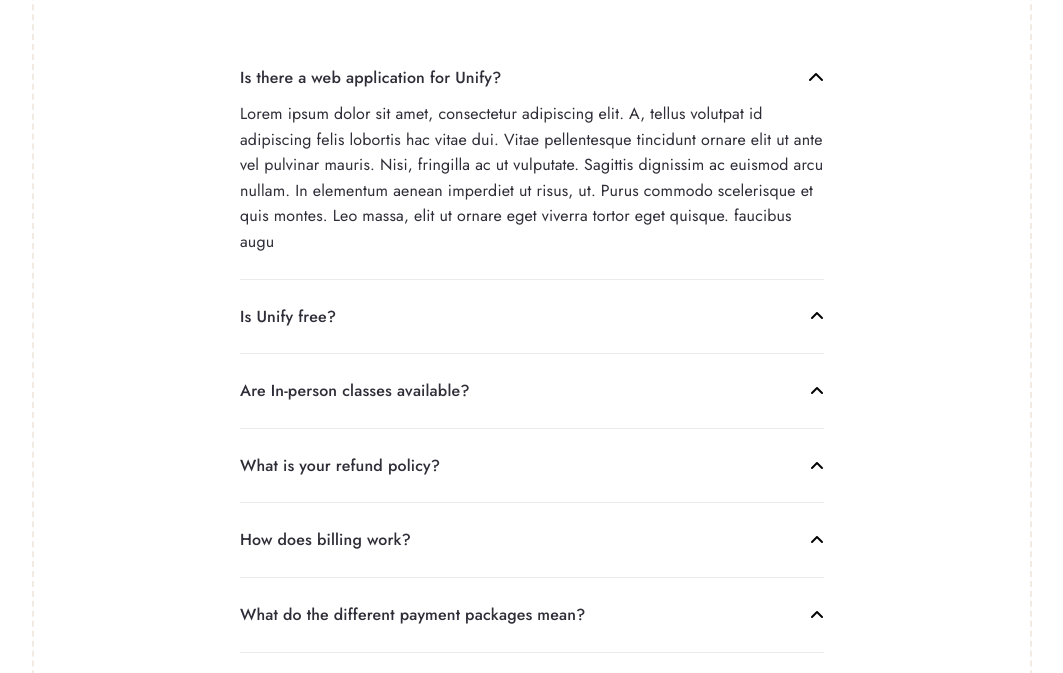
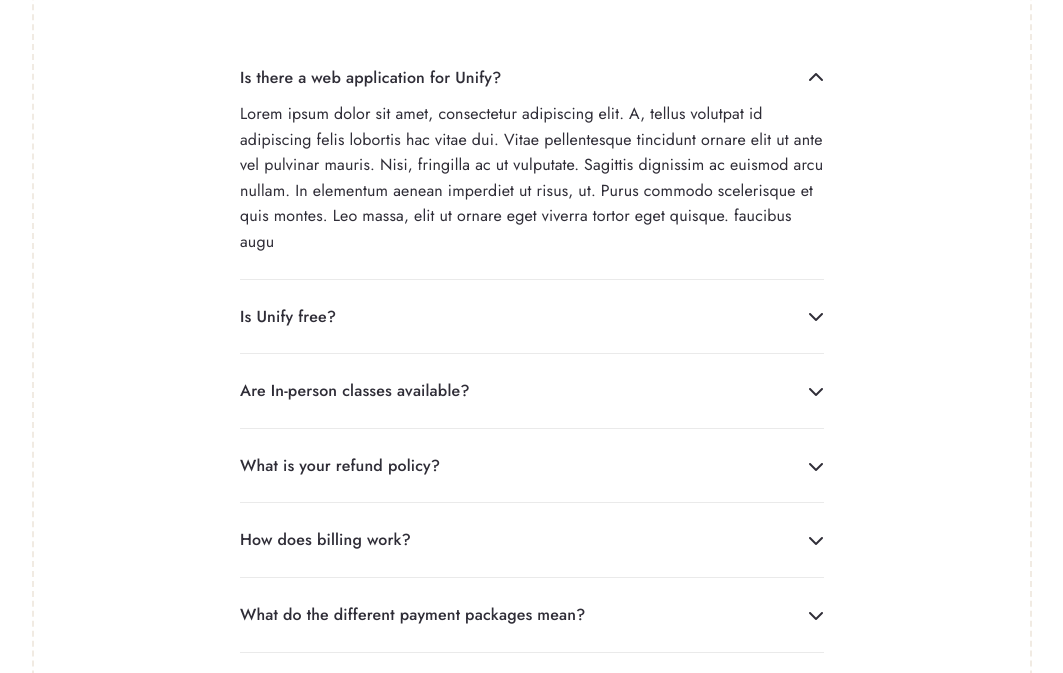
Before and after one commit to geekmaros/unify, a Vue app: page /faqs in a window 1280 px wide. Shown: the part 273-946 px from the top of the page, without its empty margins (108-1171 px from the left). Built offline with nearby package versions, Linux system fonts and the light colour scheme.

Commit message:
feature/ styled the arrow

```diff
--- a/src/views/FaqsView.vue
+++ b/src/views/FaqsView.vue
@@ -17,11 +17,11 @@
       <div
         class="accordion-item pb-6 border-b border-unify-light-stroke mx-7 sm:mx-20 lg:mx-206px max-w-[46.75rem]"
       >
-        <div class="question flex justify-between items-center">
+        <div class="question flex justify-between items-center cursor-pointer">
           <h3 class="text-unify-dark-300 font-medium leading-160 tracking-0.01">
             Is there a web application for Unify?
           </h3>
-          <i class="fa-solid fa-chevron-up"></i>
+          <i class="fa-solid fa-chevron-up text-unify-dark-300"></i>
         </div>
         <p
           class="answer text-unify-dark-300 mt-2.5 text-left md:leading-160 tracking-0.01"
@@ -39,60 +39,60 @@
       <div
         class="accordion-item py-6 border-b border-unify-light-stroke mx-7 sm:mx-20 lg:mx-206px max-w-[46.75rem]"
       >
-        <div class="question flex justify-between items-center">
+        <div class="question flex justify-between items-center cursor-pointer">
           <h3 class="text-unify-dark-300 font-medium leading-160 tracking-0.01">
             Is Unify free?
           </h3>
-          <i class="fa-solid fa-angle-up"></i>
+          <i class="fa-solid fa-chevron-down text-unify-dark-300"></i>
         </div>
       </div>
 
       <div
         class="accordion-item py-6 border-b border-unify-light-stroke mx-7 sm:mx-20 lg:mx-206px max-w-[46.75rem]"
       >
-        <div class="question flex justify-between items-center">
+        <div class="question flex justify-between items-center cursor-pointer">
           <h3 class="text-unify-dark-300 font-medium leading-160 tracking-0.01">
             Are In-person classes available?
           </h3>
-          <i class="fa-solid fa-angle-up"></i>
+          <i class="fa-solid fa-chevron-down text-unify-dark-300"></i>
         </div>
       </div>
 
       <div
         class="accordion-item py-6 border-b border-unify-light-stroke mx-7 sm:mx-20 lg:mx-206px max-w-[46.75rem]"
       >
-        <div class="question flex justify-between items-center">
+        <div class="question flex justify-between items-center cursor-pointer">
           <h3 class="text-unify-dark-300 font-medium leading-160 tracking-0.01">
             What is your refund policy?
           </h3>
-          <i class="fa-solid fa-angle-up"></i>
+          <i class="fa-solid fa-chevron-down text-unify-dark-300"></i>
         </div>
       </div>
 
       <div
         class="accordion-item py-6 border-b border-unify-light-stroke mx-7 sm:mx-20 lg:mx-206px max-w-[46.75rem]"
       >
-        <div class="question flex justify-between items-center">
+        <div class="question flex justify-between items-center cursor-pointer">
           <h3 class="text-unify-dark-300 font-medium leading-160 tracking-0.01">
             How does billing work?
           </h3>
-          <i class="fa-solid fa-angle-up"></i>
+          <i class="fa-solid fa-chevron-down text-unify-dark-300"></i>
         </div>
       </div>
 
       <div
         class="accordion-item py-6 border-b border-unify-light-stroke mx-7 sm:mx-20 lg:mx-206px max-w-[46.75rem]"
       >
-        <div class="question flex justify-between items-center">
+        <div class="question flex justify-between items-center cursor-pointer">
           <h3 class="text-unify-dark-300 font-medium leading-160 tracking-0.01">
             What do the different payment packages mean?
           </h3>
-          <i class="fa-solid fa-angle-up"></i>
+          <i class="fa-solid fa-chevron-down text-unify-dark-300"></i>
         </div>
       </div>
     </section>
 
-    <p class="text-unify-gray-200 leading-160 tracking-0.01 mt-78px">
+    <p class="text-unify-gray-200 leading-160 tracking-0.01 mt-78px mx-2">
       Can’t find the answers you’re looking for?
       <span class="text-unify-dark-300 font-medium leading-160 tracking-0.01">
         Contact our support team</span
```
